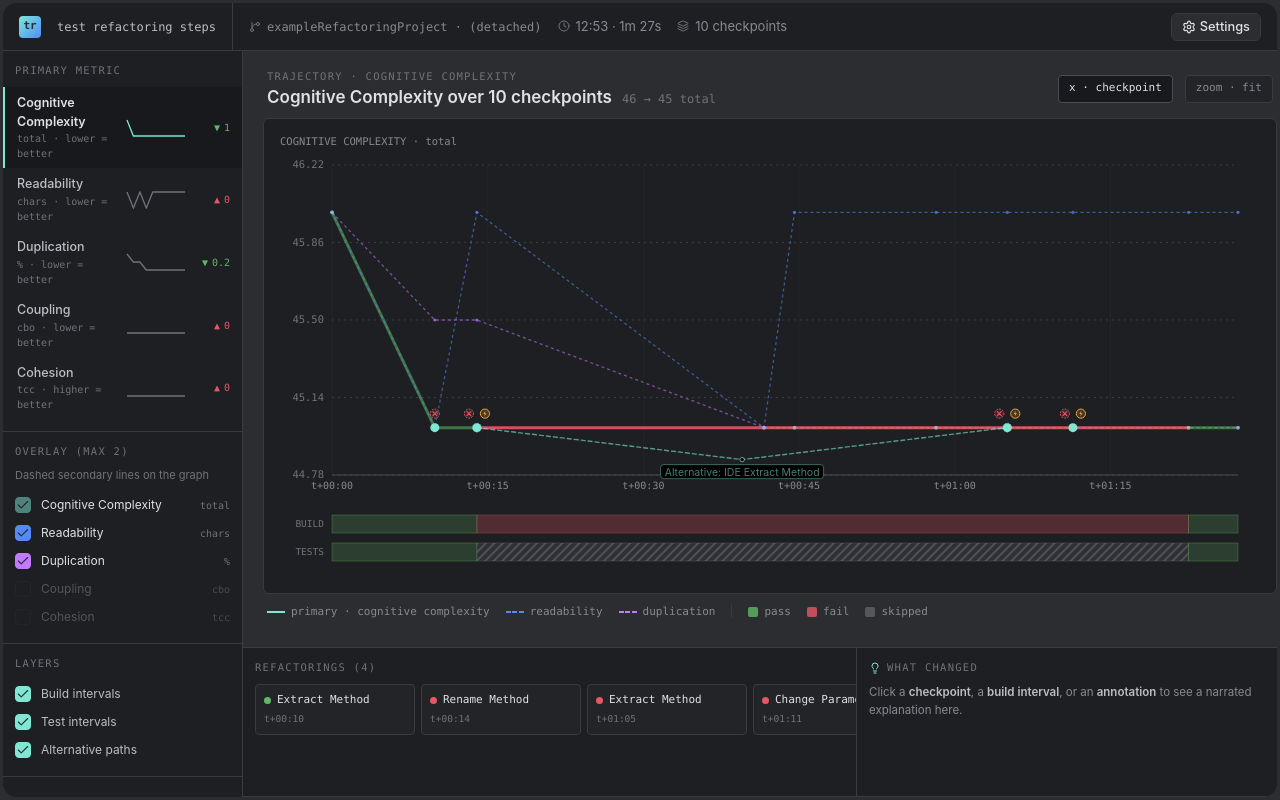
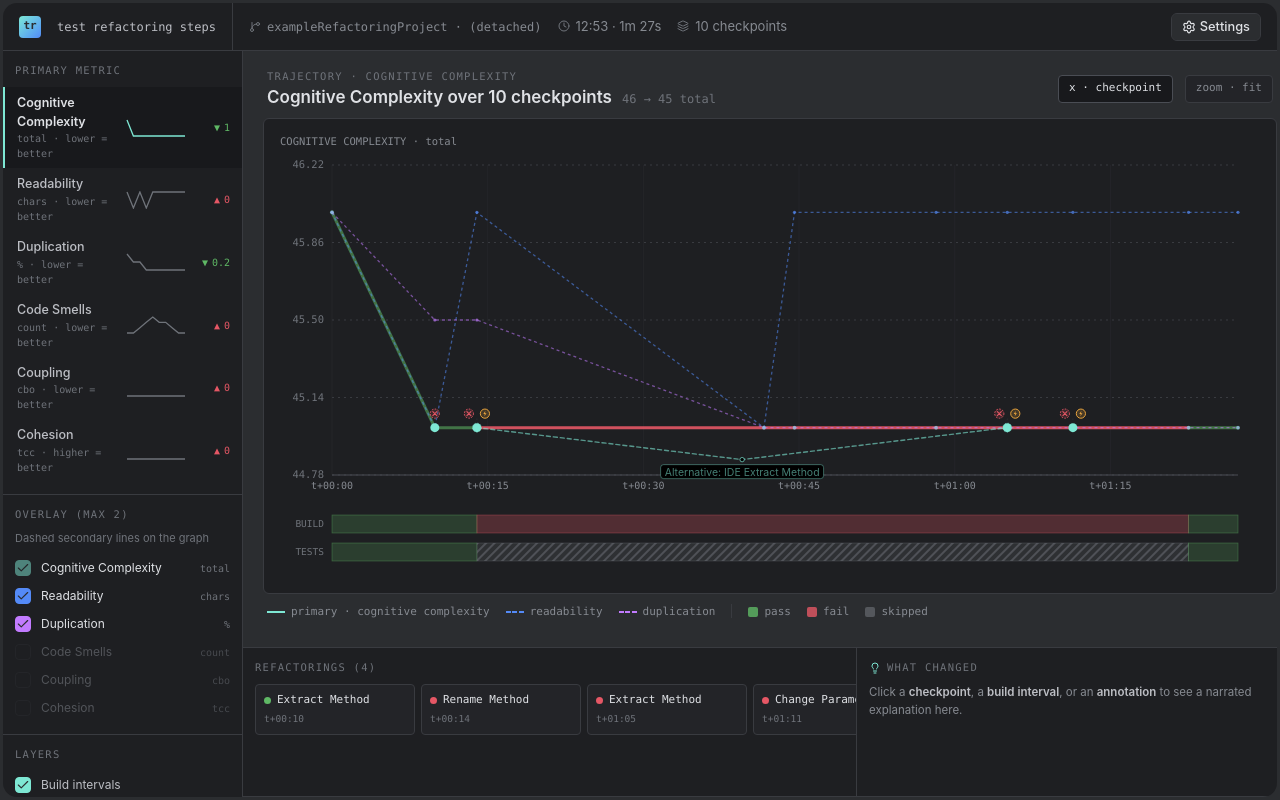
Before and after one commit to EthanHosier/fyp, a React (Vite) app in the folder tool/dashboard/: page / in a window 1280 px wide. Built offline with nearby package versions, Linux system fonts and the light colour scheme; what @pierre/diffs would draw is missing.

Commit message:
Dashboard: add code smells chart metric
Plots pmd.violations.length per checkpoint as a 6th line. Adds a
brand-6 (rose) tone to the palette and threads it through the
Checkbox / Sparkline / Text cva variant tables so the cohesion +
smells overlay checkboxes paint in their metric's colour.

```diff
--- a/tool/dashboard/src/components/sparkline.tsx
+++ b/tool/dashboard/src/components/sparkline.tsx
@@ -15,6 +15,7 @@ const sparklineStyles = cva("block", {
       "brand-3": "text-brand-3",
       "brand-4": "text-brand-4",
       "brand-5": "text-brand-5",
+      "brand-6": "text-brand-6",
       muted: "text-fg-4",
     },
   },
--- a/tool/dashboard/src/components/text.tsx
+++ b/tool/dashboard/src/components/text.tsx
@@ -43,6 +43,7 @@ const textStyles = cva("", {
       "brand-3": "text-brand-3",
       "brand-4": "text-brand-4",
       "brand-5": "text-brand-5",
+      "brand-6": "text-brand-6",
       good: "text-good",
       bad: "text-bad",
       warn: "text-warn",
--- a/tool/dashboard/src/components/ui/checkbox.tsx
+++ b/tool/dashboard/src/components/ui/checkbox.tsx
@@ -20,6 +20,7 @@ const checkboxStyles = cva(
         "brand-3": "focus-visible:border-brand-3 data-checked:border-brand-3 data-checked:bg-brand-3 data-checked:text-bg",
         "brand-4": "focus-visible:border-brand-4 data-checked:border-brand-4 data-checked:bg-brand-4 data-checked:text-bg",
         "brand-5": "focus-visible:border-brand-5 data-checked:border-brand-5 data-checked:bg-brand-5 data-checked:text-bg",
+        "brand-6": "focus-visible:border-brand-6 data-checked:border-brand-6 data-checked:bg-brand-6 data-checked:text-bg",
         fg: "focus-visible:border-fg-2 data-checked:border-fg-2 data-checked:bg-fg-2 data-checked:text-bg",
       },
     },
--- a/tool/dashboard/src/data/types.ts
+++ b/tool/dashboard/src/data/types.ts
@@ -1,13 +1,14 @@
 export type MetricId =
   | "cohesion"
   | "coupling"
+  | "smells"
   | "duplication"
   | "readability"
   | "cognitive"
 
 export type StatusTone = "pass" | "fail" | "unknown"
 
-export type MetricTone = "brand" | "brand-2" | "brand-3" | "brand-4" | "brand-5"
+export type MetricTone = "brand" | "brand-2" | "brand-3" | "brand-4" | "brand-5" | "brand-6"
 
 export type MetricVM = {
   id: MetricId
--- a/tool/dashboard/src/data/view-model.ts
+++ b/tool/dashboard/src/data/view-model.ts
@@ -17,6 +17,9 @@
  *                         proxy; real composite (comments, identifiers,
  *                         indentation…) is deferred
  *   coupling    · cbo    p90 of `ck.perClass[].cbo`   (tail)
+ *   smells      · count  size of `pmd.violations` — total PMD rule
+ *                         violations across the project. Untweighted
+ *                         count; consider weighting by `priority` later.
  *
  * Churn is intentionally not a chartable metric — "fewer lines" isn't a
  * goal, it's only meaningful relative to an alternative path. We still
@@ -57,8 +60,9 @@ const METRICS: MetricVM[] = [
   { id: "cognitive",   label: "Cognitive Complexity", unit: "total", better: "lower",  group: "code", tone: "brand"   },
   { id: "readability", label: "Readability",          unit: "chars", better: "lower",  group: "code", tone: "brand-2" },
   { id: "duplication", label: "Duplication",          unit: "%",     better: "lower",  group: "code", tone: "brand-3" },
-  { id: "coupling",    label: "Coupling",             unit: "cbo",   better: "lower",  group: "code", tone: "brand-4" },
-  { id: "cohesion",    label: "Cohesion",             unit: "tcc",   better: "higher", group: "code", tone: "brand-5" },
+  { id: "smells",      label: "Code Smells",          unit: "count", better: "lower",  group: "code", tone: "brand-4" },
+  { id: "coupling",    label: "Coupling",             unit: "cbo",   better: "lower",  group: "code", tone: "brand-5" },
+  { id: "cohesion",    label: "Cohesion",             unit: "tcc",   better: "higher", group: "code", tone: "brand-6" },
 ]
 
 function round1(n: number): number {
@@ -96,9 +100,10 @@ function checkpointValues(c: CheckpointReport): Partial<Record<MetricId, number>
   if (c.metrics.readability?.summary) {
     values.readability = round1(c.metrics.readability.summary.avgLineLength)
   }
-  const methodMetrics = c.metrics.pmd?.methodMetrics
-  if (methodMetrics) {
-    values.cognitive = methodMetrics.reduce((s, m) => s + m.cognitive, 0)
+  const pmd = c.metrics.pmd
+  if (pmd) {
+    values.cognitive = pmd.methodMetrics.reduce((s, m) => s + m.cognitive, 0)
+    values.smells = pmd.violations.length
   }
   return values
 }
--- a/tool/dashboard/src/index.css
+++ b/tool/dashboard/src/index.css
@@ -37,12 +37,13 @@
   --border-color: #393b40;
   --border-strong: #4a4d54;
 
-  /* Brand (accent quintet — mint / blue / violet / amber / cyan) */
+  /* Brand (accent sextet — mint / blue / violet / amber / cyan / rose) */
   --brand: #7ee8d4;
   --brand-2: #548af7;
   --brand-3: #c27bff;
   --brand-4: #f0a868;
   --brand-5: #5cc0d4;
+  --brand-6: #e879b8;
 
   /* Status */
   --good: #5fb865;
@@ -116,6 +117,7 @@
   --color-brand-3: var(--brand-3);
   --color-brand-4: var(--brand-4);
   --color-brand-5: var(--brand-5);
+  --color-brand-6: var(--brand-6);
   --color-good: var(--good);
   --color-bad: var(--bad);
   --color-warn: var(--warn);
--- a/tool/dashboard/src/lib/metric-tone.ts
+++ b/tool/dashboard/src/lib/metric-tone.ts
@@ -15,6 +15,7 @@ export const TONE_TEXT: Record<MetricTone, string> = {
   "brand-3": "text-brand-3",
   "brand-4": "text-brand-4",
   "brand-5": "text-brand-5",
+  "brand-6": "text-brand-6",
 }
 
 export const TONE_BORDER: Record<MetricTone, string> = {
@@ -23,6 +24,7 @@ export const TONE_BORDER: Record<MetricTone, string> = {
   "brand-3": "border-brand-3",
   "brand-4": "border-brand-4",
   "brand-5": "border-brand-5",
+  "brand-6": "border-brand-6",
 }
 
 export const TONE_BG: Record<MetricTone, string> = {
@@ -31,4 +33,5 @@ export const TONE_BG: Record<MetricTone, string> = {
   "brand-3": "bg-brand-3",
   "brand-4": "bg-brand-4",
   "brand-5": "bg-brand-5",
+  "brand-6": "bg-brand-6",
 }
```
